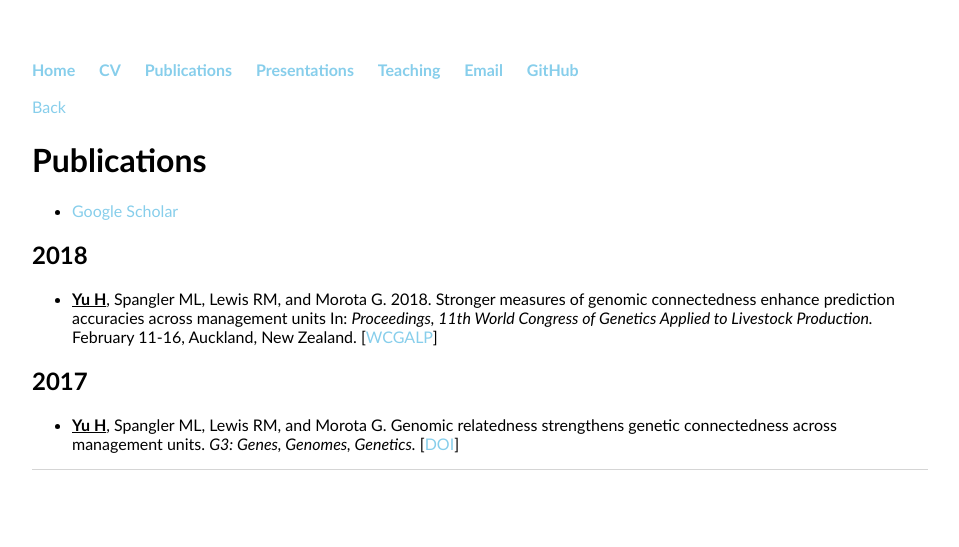
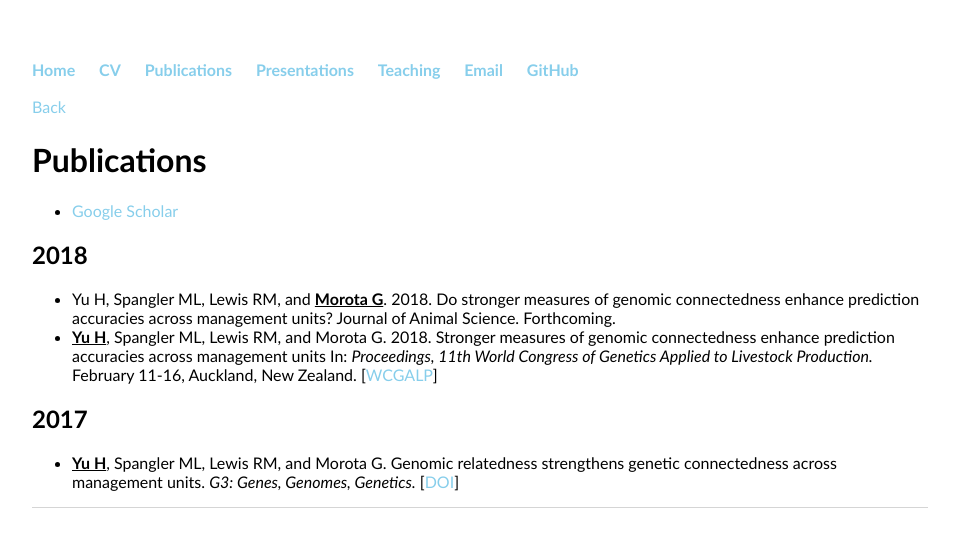
Before and after one commit to HaipengU/HaipengU.github.io, a Jekyll site: the page built from publications/publications.html, in a window 1280 px wide. Shown: the top 547 px of the page, without its empty margins (160-1119 px from the left). Built offline with Jekyll 4.4.1, drawn with Linux system fonts in a browser that asks for light colours.

Commit message:
update of pub

```diff
--- a/publications/publications.html
+++ b/publications/publications.html
@@ -16,8 +16,14 @@ title: Haipeng Yu
 <h2>2018</h2>
 <p>
 <ul>
+
+<li>Yu H, Spangler ML, Lewis RM, and <strong><u>Morota G</u></strong>. 2018. Do stronger measures of genomic connectedness enhance prediction accuracies across management units? Journal of Animal Science. Forthcoming.
+</li>
+
 <li><strong><u>Yu H</u></strong>, Spangler ML, Lewis RM, and Morota G. 2018. Stronger measures of genomic connectedness enhance prediction accuracies across management units In: <i>Proceedings, 11th World Congress of Genetics Applied to Livestock Production.</i> February 11-16, Auckland, New Zealand. [<a href="https://goo.gl/fzhMKQ">WCGALP</a>]
 </li>
+
+
 </ul>
 </p>
 
```
